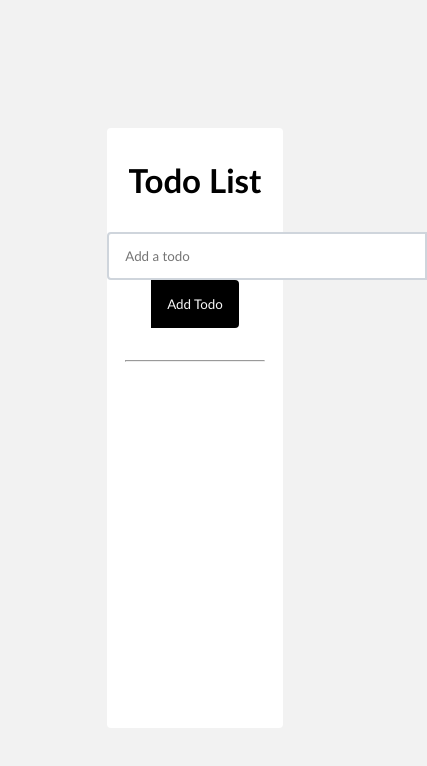
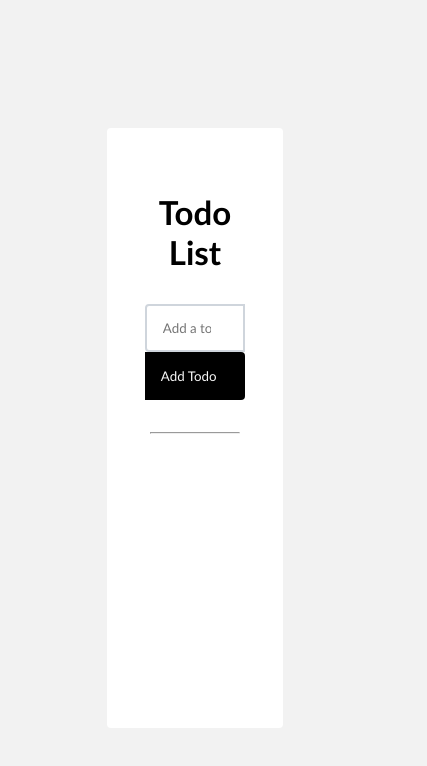
Before and after one commit to uibahy/to-do, a React (Create React App) app: page / in a window 390 px wide. Shown: the top 766 px of the page, 427 px wide, since content can reach past the window. Built offline with nearby package versions, Linux system fonts and the light colour scheme.

Commit message:
responsive

```diff
--- a/src/App.css
+++ b/src/App.css
@@ -19,7 +19,8 @@ body {
   text-align: center;
   margin: 128px auto;
   border-radius: 4px;
-  padding-bottom: 32px;
+  padding: 32px;
+  align-items: center
 }
 
 .important-btn {
@@ -43,16 +44,26 @@ h1 {
 }
 
 .todo-form {
+  display: flex;
+  justify-content: space-between;
+  align-items: center;
+  width: 90%;
   margin-bottom: 32px;
+  justify-content: center;
 }
 
+
 .todo-input {
+  flex: none;
+  order: 0;
+  align-self: stretch;
+  flex-grow: 0;
   padding: 14px 32px 14px 16px;
   border-radius: 4px 0 0 4px;
   border: 2px solid rgb(207, 213, 220);
   outline: none;
-  width: 320px;
   transition: 0.3s;
+  width: 70%;
 }
 
 .todo-input:hover{
@@ -71,6 +82,7 @@ h1 {
   background: rgb(0, 0, 0);
   color: rgb(248, 248, 248);
   text-transform: capitalize;
+  width: 30%;
 }
 
 .todo-container {
@@ -115,3 +127,46 @@ h1 {
   color: red;
   background-color: rgb(233, 233, 233);
 }
+
+
+@media only screen and (max-width: 600px) {
+
+  .todo-form {
+    display: flex;
+    flex-direction: column;
+    align-items: flex-start;
+    margin-bottom: 32px;
+    justify-content: center;
+    width: fit-content;
+    width: 90%;
+  }
+
+  .todo-button {
+    display: flex;
+    flex-direction: row;
+    align-items: flex-start;
+    padding: 16px;
+    border: none;
+    border-radius: 0 4px 4px 0;
+    cursor: pointer;
+    outline: none;
+    background: rgb(0, 0, 0);
+    color: rgb(248, 248, 248);
+    text-transform: capitalize;
+    width: 100%;
+  }
+
+  .todo-input {
+    flex: none;
+    order: 0;
+    align-self: stretch;
+    flex-grow: 0;
+    padding: 14px 32px 14px 16px;
+    border-radius: 4px 0 0 4px;
+    border: 2px solid rgb(207, 213, 220);
+    outline: none;
+    transition: 0.3s;
+    width: 100%;
+  }
+
+}
```
